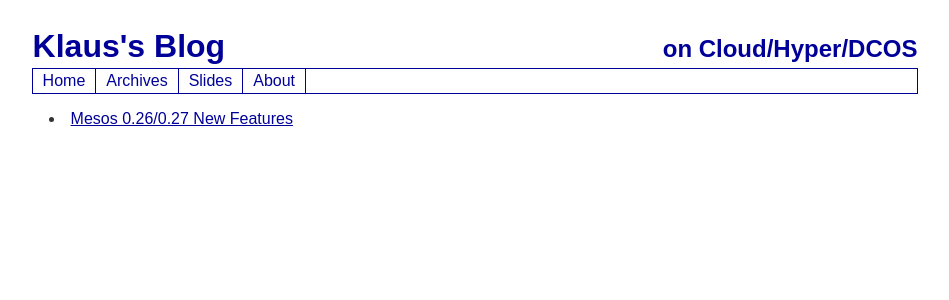
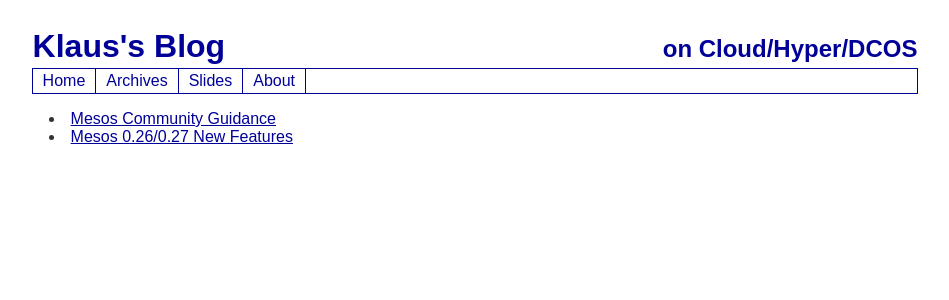
Before and after one commit to k82cn/k82cn.github.io, a Jekyll site: the page built from slides.md, in a window 1280 px wide. Shown: the top 300 px of the page, without its empty margins (165-1114 px from the left). Built offline with Jekyll 4.4.1, drawn with Linux system fonts in a browser that asks for light colours.

Commit message:
add community guidance

```diff
--- a/slides.md
+++ b/slides.md
@@ -3,4 +3,5 @@ layout: default
 title: Slides
 ---
 
+* [Mesos Community Guidance](http://pan.baidu.com/s/1pKp2QCF)
 * [Mesos 0.26/0.27 New Features](http://yun.baidu.com/s/1gezlett)
```
